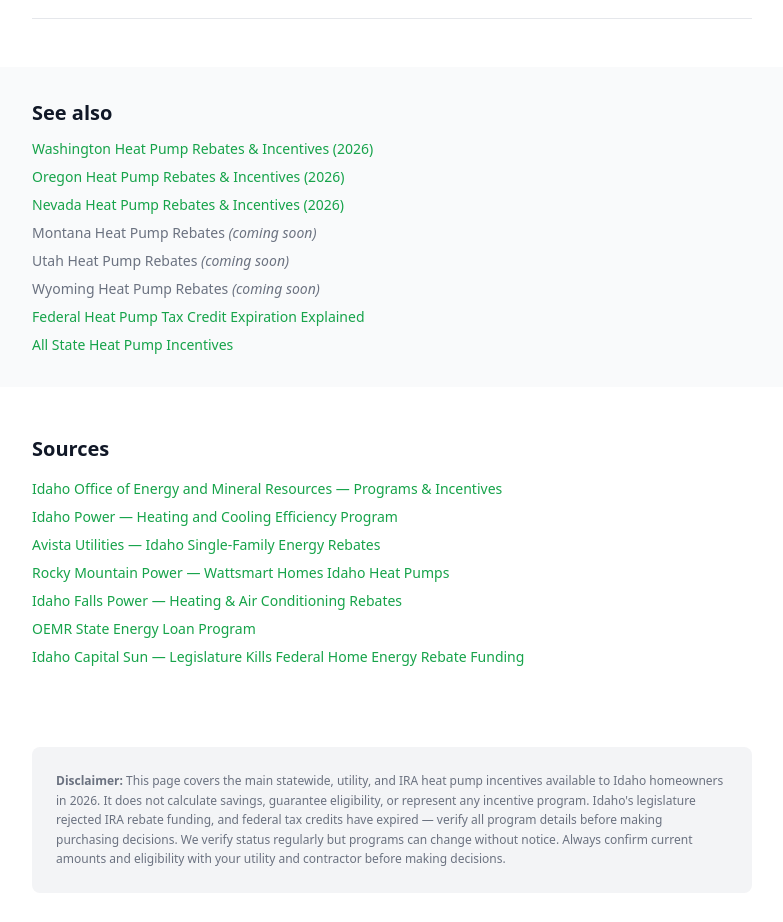
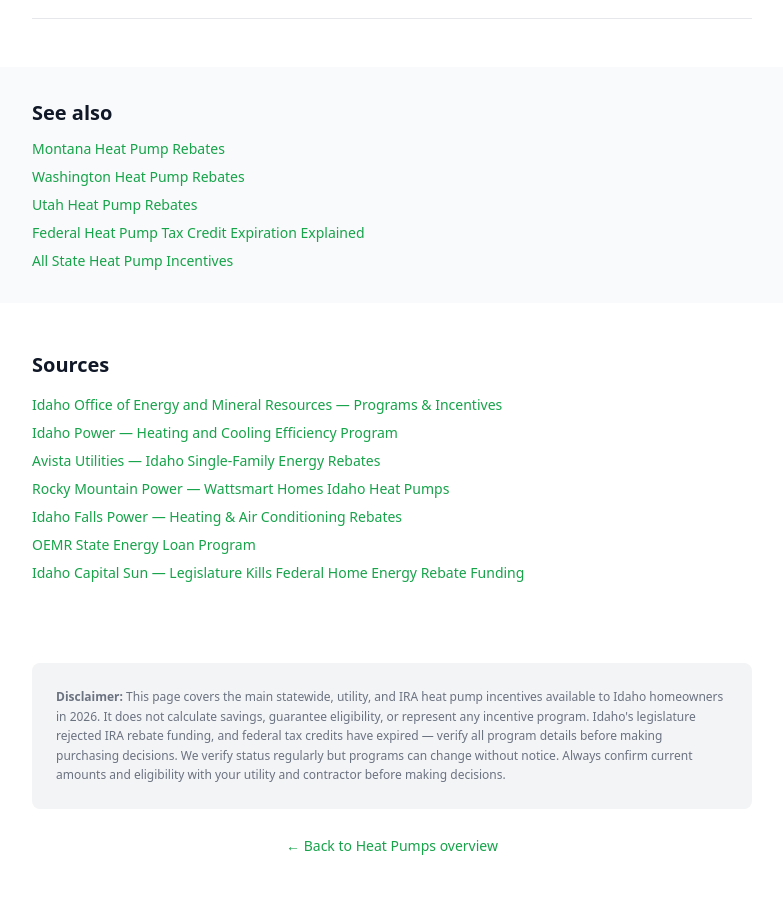
Before and after one commit to giniwproductions-88/homeenergybasics, a Next.js app: page /heat-pumps/states/id in a window 1280 px wide. Shown: the part 10580-11502 px from the top of the page, without its empty margins (248-1031 px from the left). Built offline with nearby package versions, Linux system fonts and the light colour scheme.

Commit message:
v1.4 audit batch: IA ID IL IN KS KY LA MA — fix links, neighbors, h1

```diff
--- a/src/app/heat-pumps/states/ia/page.tsx
+++ b/src/app/heat-pumps/states/ia/page.tsx
@@ -618,8 +618,10 @@ export default function IowaPage() {
                 Illinois Heat Pump Rebates &amp; Incentives
               </Link>
             </li>
-            <li className="text-gray-500">
-              Missouri Heat Pump Rebates <em>(coming soon)</em>
+            <li>
+              <Link href="/heat-pumps/states/mo" className="text-brand-600 hover:underline">
+                Missouri Heat Pump Rebates
+              </Link>
             </li>
             <li>
               <Link href="/federal-heat-pump-tax-credit-expired" className="text-brand-600 hover:underline">
--- a/src/app/heat-pumps/states/id/page.tsx
+++ b/src/app/heat-pumps/states/id/page.tsx
@@ -808,28 +808,19 @@ export default function IdahoPage() {
           <h2 className="text-xl font-bold text-gray-900 mb-3">See also</h2>
           <ul className="space-y-2 text-sm">
             <li>
-              <Link href="/heat-pumps/states/wa" className="text-brand-600 hover:underline">
-                Washington Heat Pump Rebates &amp; Incentives (2026)
+              <Link href="/heat-pumps/states/mt" className="text-brand-600 hover:underline">
+                Montana Heat Pump Rebates
               </Link>
             </li>
             <li>
-              <Link href="/heat-pumps/states/or" className="text-brand-600 hover:underline">
-                Oregon Heat Pump Rebates &amp; Incentives (2026)
+              <Link href="/heat-pumps/states/wa" className="text-brand-600 hover:underline">
+                Washington Heat Pump Rebates
               </Link>
             </li>
             <li>
-              <Link href="/heat-pumps/states/nv" className="text-brand-600 hover:underline">
-                Nevada Heat Pump Rebates &amp; Incentives (2026)
+              <Link href="/heat-pumps/states/ut" className="text-brand-600 hover:underline">
+                Utah Heat Pump Rebates
               </Link>
-            </li>
-            <li className="text-gray-500">
-              Montana Heat Pump Rebates <em>(coming soon)</em>
-            </li>
-            <li className="text-gray-500">
-              Utah Heat Pump Rebates <em>(coming soon)</em>
-            </li>
-            <li className="text-gray-500">
-              Wyoming Heat Pump Rebates <em>(coming soon)</em>
             </li>
             <li>
               <Link href="/federal-heat-pump-tax-credit-expired" className="text-brand-600 hover:underline">
--- a/src/app/heat-pumps/states/il/page.tsx
+++ b/src/app/heat-pumps/states/il/page.tsx
@@ -99,7 +99,7 @@ export default function IllinoisPage() {
           </nav>
 
           <h1 className="text-3xl md:text-4xl font-bold text-gray-900 mb-4">
-            Illinois heat pump rebates and incentives in 2026
+            Illinois Heat Pump Rebates &amp; Incentives (2026)
           </h1>
           <p className="text-lg text-gray-700 leading-relaxed mb-6">
             With federal tax credits gone and state IRA rebate programs still
@@ -698,7 +698,10 @@ export default function IllinoisPage() {
             That means potentially eliminating your gas service charges but
             possibly requiring an electrical panel upgrade. Gas utilities offer
             no support for this transition — your electric utility is where the
-            rebates are.
+            rebates are. Considering pairing a heat pump with battery storage?{" "}
+            <Link href="/battery" className="text-brand-600 hover:underline">
+              See our guide to whether home batteries are worth it in 2026
+            </Link>.
           </p>
         </div>
       </section>
@@ -944,21 +947,33 @@ export default function IllinoisPage() {
       </section>
 
       {/* See Also */}
-      <section className="py-8">
+      <section className="py-8 bg-gray-50">
         <div className="container-narrow">
           <h2 className="text-xl font-bold text-gray-900 mb-3">See also</h2>
           <ul className="space-y-2 text-sm">
             <li>
               <Link
-                href="/heat-pumps/states/mn"
+                href="/heat-pumps/states/wi"
                 className="text-brand-600 hover:underline"
               >
-                Minnesota Heat Pump Rebates
+                Wisconsin Heat Pump Rebates
               </Link>
             </li>
-            <li className="text-gray-500">
-              Wisconsin Heat Pump Rebates{" "}
-              <em>(coming soon)</em>
+            <li>
+              <Link
+                href="/heat-pumps/states/mi"
+                className="text-brand-600 hover:underline"
+              >
+                Michigan Heat Pump Rebates
+              </Link>
+            </li>
+            <li>
+              <Link
+                href="/heat-pumps/states/in"
+                className="text-brand-600 hover:underline"
+              >
+                Indiana Heat Pump Rebates
+              </Link>
             </li>
             <li>
               <Link
@@ -970,10 +985,10 @@ export default function IllinoisPage() {
             </li>
             <li>
               <Link
-                href="/battery"
+                href="/heat-pumps"
                 className="text-brand-600 hover:underline"
               >
-                Are Home Batteries Worth It in 2026?
+                All State Heat Pump Incentives
               </Link>
             </li>
           </ul>
@@ -981,7 +996,7 @@ export default function IllinoisPage() {
       </section>
 
       {/* Sources */}
-      <section className="py-12 bg-gray-50">
+      <section className="py-12">
         <div className="container-narrow">
           <h2 className="text-xl font-bold text-gray-900 mb-4">Sources</h2>
           <ul className="space-y-2 text-sm">
--- a/src/app/heat-pumps/states/in/page.tsx
+++ b/src/app/heat-pumps/states/in/page.tsx
@@ -86,7 +86,7 @@ export default function IndianaPage() {
             {" "}/ Indiana
           </nav>
           <h1 className="text-3xl md:text-4xl font-bold text-gray-900 mb-4">
-            Indiana heat pump rebates and incentives in 2026
+            Indiana Heat Pump Rebates &amp; Incentives (2026)
           </h1>
           <p className="text-lg text-gray-700 leading-relaxed mb-6">
             Indiana&apos;s <strong>$182 million Energy Saver Program</strong> is fully operational and offers up to <strong>$8,000</strong> for a heat pump for income-qualified households. Utility rebates from AES Indiana, Duke Energy, NIPSCO, and others add <strong>$275&ndash;$3,000</strong> on top. Federal tax credits expired December 31, 2025. This guide covers all major Indiana heat pump incentives available in 2026, including the Indiana Energy Saver Program (HOMES and HEAR), utility rebates from all major providers, and local programs. Here&apos;s what&apos;s actually available.
@@ -720,21 +720,18 @@ export default function IndianaPage() {
           <ul className="space-y-2 text-sm">
             <li>
               <Link href="/heat-pumps/states/il" className="text-brand-600 hover:underline">
-                Illinois Heat Pump Rebates (2026)
+                Illinois Heat Pump Rebates
               </Link>
             </li>
             <li>
-              <Link href="/heat-pumps/states/mi" className="text-brand-600 hover:underline">
-                Michigan Heat Pump Rebates (2026)
+              <Link href="/heat-pumps/states/oh" className="text-brand-600 hover:underline">
+                Ohio Heat Pump Rebates
               </Link>
             </li>
             <li>
-              <Link href="/heat-pumps/states/wi" className="text-brand-600 hover:underline">
-                Wisconsin Heat Pump Rebates (2026)
+              <Link href="/heat-pumps/states/ky" className="text-brand-600 hover:underline">
+                Kentucky Heat Pump Rebates
               </Link>
-            </li>
-            <li className="text-gray-500">
-              Ohio Heat Pump Rebates <em>(coming soon)</em>
             </li>
             <li>
               <Link href="/federal-heat-pump-tax-credit-expired" className="text-brand-600 hover:underline">
--- a/src/app/heat-pumps/states/ks/page.tsx
+++ b/src/app/heat-pumps/states/ks/page.tsx
@@ -771,14 +771,20 @@ export default function KansasPage() {
                 Colorado Heat Pump Rebates &amp; Incentives
               </Link>
             </li>
-            <li className="text-gray-500">
-              Missouri Heat Pump Rebates <em>(coming soon)</em>
+            <li>
+              <Link href="/heat-pumps/states/mo" className="text-brand-600 hover:underline">
+                Missouri Heat Pump Rebates
+              </Link>
             </li>
-            <li className="text-gray-500">
-              Oklahoma Heat Pump Rebates <em>(coming soon)</em>
+            <li>
+              <Link href="/heat-pumps/states/ok" className="text-brand-600 hover:underline">
+                Oklahoma Heat Pump Rebates
+              </Link>
             </li>
-            <li className="text-gray-500">
-              Nebraska Heat Pump Rebates <em>(coming soon)</em>
+            <li>
+              <Link href="/heat-pumps/states/ne" className="text-brand-600 hover:underline">
+                Nebraska Heat Pump Rebates
+              </Link>
             </li>
             <li>
               <Link href="/federal-heat-pump-tax-credit-expired" className="text-brand-600 hover:underline">
--- a/src/app/heat-pumps/states/ky/page.tsx
+++ b/src/app/heat-pumps/states/ky/page.tsx
@@ -673,12 +673,6 @@ export default function KentuckyPage() {
                 Indiana Heat Pump Rebates &amp; Incentives
               </Link>
             </li>
-            <li className="text-gray-500">
-              Ohio Heat Pump Rebates <em>(coming soon)</em>
-            </li>
-            <li className="text-gray-500">
-              West Virginia Heat Pump Rebates <em>(coming soon)</em>
-            </li>
             <li>
               <Link href="/federal-heat-pump-tax-credit-expired" className="text-brand-600 hover:underline">
                 Federal Heat Pump Tax Credits Have Expired
--- a/src/app/heat-pumps/states/la/page.tsx
+++ b/src/app/heat-pumps/states/la/page.tsx
@@ -651,11 +651,15 @@ export default function LouisianaPage() {
                 Texas Heat Pump Rebates &amp; Incentives (2026)
               </Link>
             </li>
-            <li className="text-gray-500">
-              Mississippi Heat Pump Rebates <em>(coming soon)</em>
+            <li>
+              <Link href="/heat-pumps/states/ms" className="text-brand-600 hover:underline">
+                Mississippi Heat Pump Rebates
+              </Link>
             </li>
-            <li className="text-gray-500">
-              Arkansas Heat Pump Rebates <em>(coming soon)</em>
+            <li>
+              <Link href="/heat-pumps/states/ar" className="text-brand-600 hover:underline">
+                Arkansas Heat Pump Rebates
+              </Link>
             </li>
             <li>
               <Link href="/federal-heat-pump-tax-credit-expired" className="text-brand-600 hover:underline">
--- a/src/app/heat-pumps/states/ma/page.tsx
+++ b/src/app/heat-pumps/states/ma/page.tsx
@@ -1,5 +1,3 @@
-// src/app/heat-pumps/states/ma/page.tsx
-
 import Link from "next/link";
 import type { Metadata } from "next";
 import { incentives, formatDate } from "@/data/incentives";
@@ -640,27 +638,17 @@ export default function MassachusettsPage() {
           <ul className="space-y-2 text-sm">
             <li>
               <Link href="/heat-pumps/states/ct" className="text-brand-600 hover:underline">
-                Connecticut Heat Pump Rebates &amp; Incentives
+                Connecticut Heat Pump Rebates
               </Link>
             </li>
             <li>
               <Link href="/heat-pumps/states/ri" className="text-brand-600 hover:underline">
-                Rhode Island Heat Pump Rebates &amp; Incentives
+                Rhode Island Heat Pump Rebates
               </Link>
             </li>
             <li>
               <Link href="/heat-pumps/states/nh" className="text-brand-600 hover:underline">
-                New Hampshire Heat Pump Rebates &amp; Incentives
-              </Link>
-            </li>
-            <li>
-              <Link href="/heat-pumps/states/vt" className="text-brand-600 hover:underline">
-                Vermont Heat Pump Rebates &amp; Incentives
-              </Link>
-            </li>
-            <li>
-              <Link href="/heat-pumps/states/ny" className="text-brand-600 hover:underline">
-                New York Heat Pump Rebates &amp; Incentives
+                New Hampshire Heat Pump Rebates
               </Link>
             </li>
             <li>
```
